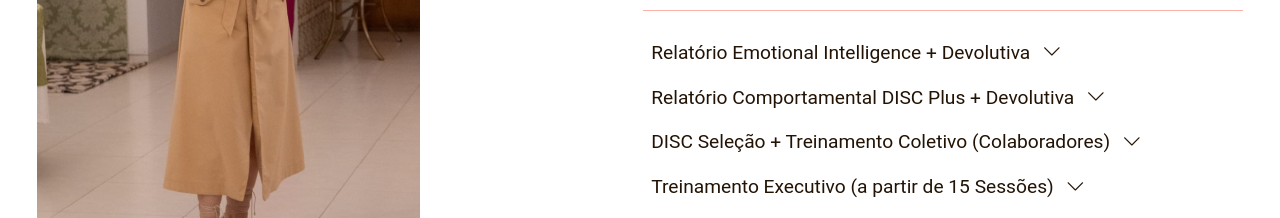
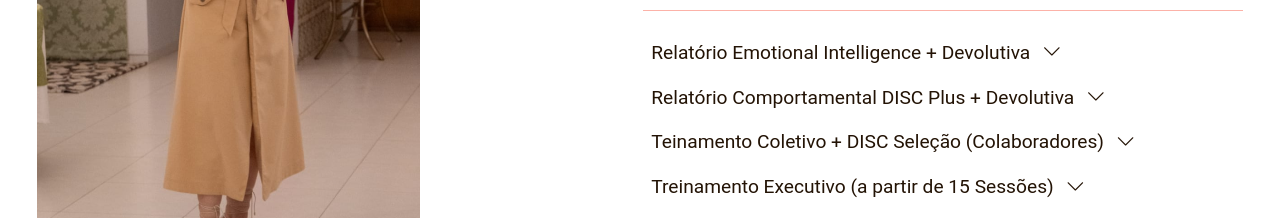
Before and after one commit to mccartney0/flau-melo, a Vue app: page / in a window 1280 px wide. Shown: the part 1740-1958 px from the top of the page. Built offline with nearby package versions, Linux system fonts and the light colour scheme.

Commit message:
fix: product name

```diff
--- a/src/components/SuccessPaths.vue
+++ b/src/components/SuccessPaths.vue
@@ -20,7 +20,7 @@
     },
     {
       id: 4,
-      label: 'DISC Seleção + Treinamento Coletivo (Colaboradores)',
+      label: 'Teinamento Coletivo + DISC Seleção (Colaboradores)',
       content: 'Recrutamento e seleção mais eficientes! Uma poderosa ferramenta para se ter na hora da contratação ou para  avaliar colaboradores para se saber qual ocomportamento deles quando submetidos à situações específicas. O DISC Seleção destaca as características comportamentais das pessoas como forças, motivações , '
     },
     {
```
